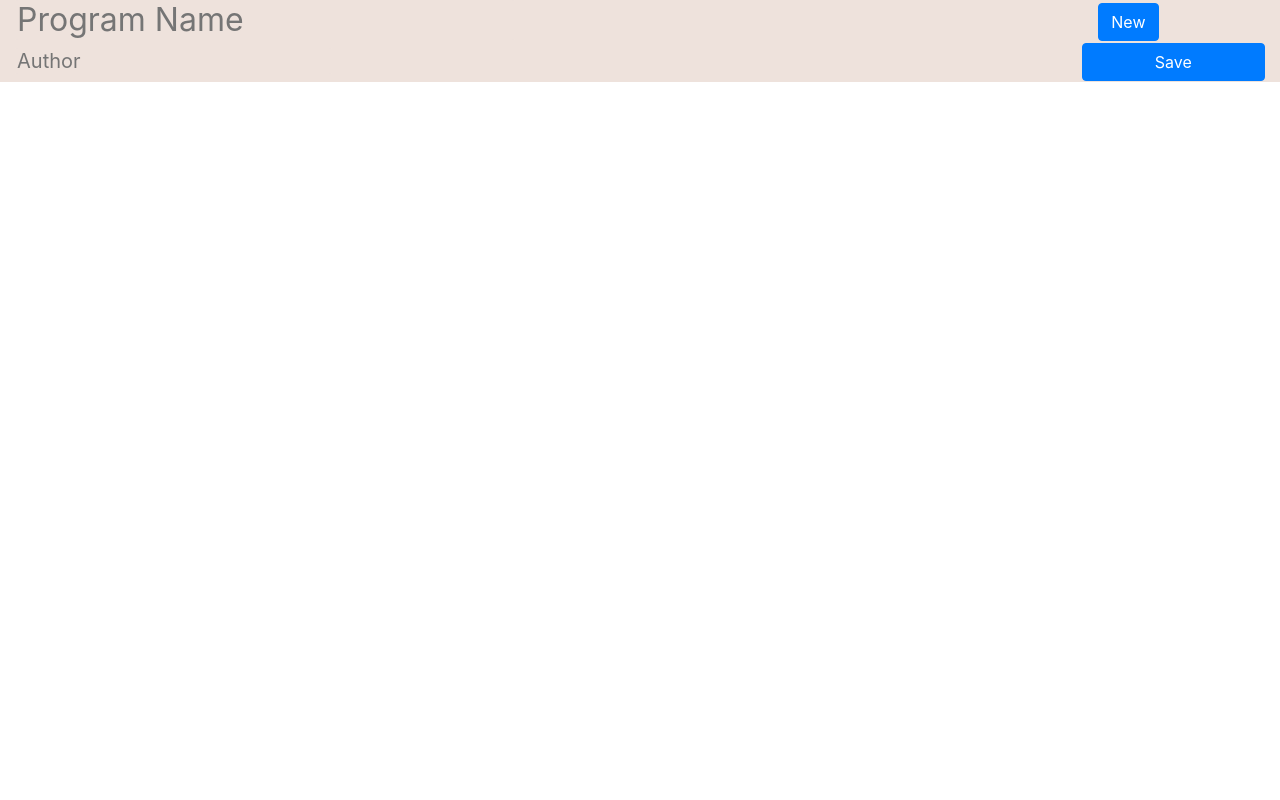
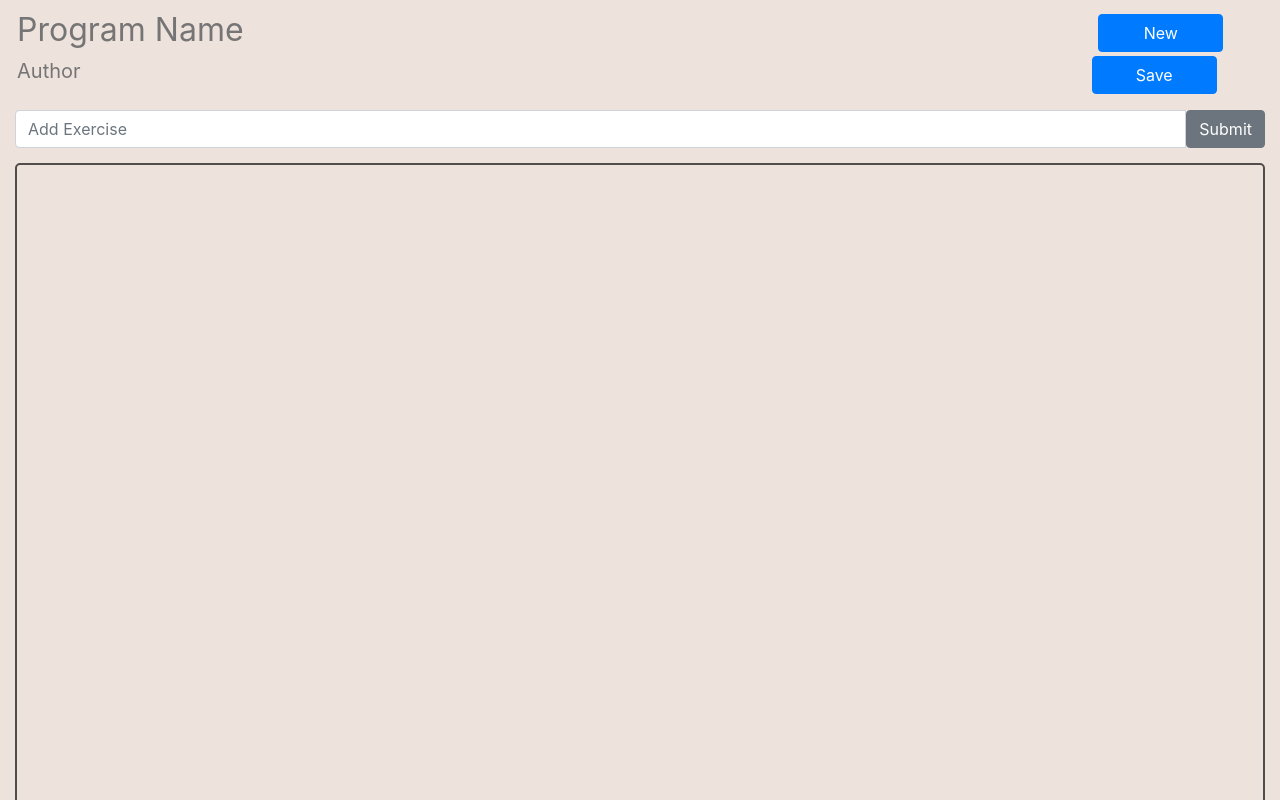
Before and after one commit to aa-rikimaru/workout-buddy-1.01, a React (Create React App) app: page / in a window 1280 px wide. Shown: the top 800 px of the page. Built offline with nearby package versions, Linux system fonts and the light colour scheme.

Commit message:
Can somehwat add exercise

```diff
--- a/src/containers/ProgramWorkspace/ProgramWorkspace.jsx
+++ b/src/containers/ProgramWorkspace/ProgramWorkspace.jsx
@@ -3,6 +3,7 @@ import PropTypes from 'prop-types';
 import { connect } from 'react-redux';
 
 import ProgramFormModal from '../Modals/ProgramFormModal.jsx';
+import SchemaWorkspace from './SchemaWorkspace.jsx';
 
 import './css/ProgramWorkspace.css';
 
@@ -11,11 +12,15 @@ class ProgramWorkspace extends Component {
     super(props);
 
     this.state = {
-      program: props.program
+      exerciseName: '',
+      program: props.program,
+      schema: props.schema
     };
 
     this.handleProgramNameInput = this.handleProgramNameInput.bind(this);
     this.handleProgramAuthorInput = this.handleProgramAuthorInput.bind(this);
+    this.handleExerciseNameChange = this.handleExerciseNameChange.bind(this);
+    this.handleNewExercise = this.handleNewExercise.bind(this);
     this.handleNewProgram = this.handleNewProgram.bind(this);
   }
 
@@ -35,24 +40,56 @@ class ProgramWorkspace extends Component {
     this.setState({ program: newProgram});
   }
 
+  handleExerciseNameChange(e) {
+    this.setState({ exerciseName: e.target.value });
+  }
+
+  handleNewExercise(e) {
+    e.preventDefault();
+    let newExercise = {
+      name: this.state.exerciseName
+    }
+    this.setState({
+      schema: [newExercise, ...this.state.schema],
+      exerciseName: ''
+    });
+  }
+
   render() {
-    let { name, author } = this.state.program;
-    console.log('Name: ', name, 'Author: ', author);
+    let { program, schema } = this.state;
 
-    return (<div className="row">
+    return (
+      <div className="row">
         <div className="col-10">
-        <h2><input onChange={this.handleProgramNameInput} value={name}
+          <h2><input onChange={this.handleProgramNameInput} value={program.name}
             className="program-mod-input" placeholder="Program Name" type="text"/></h2>
-        <h5><input onChange={this.handleProgramAuthorInput} value={author}
+          <h5><input onChange={this.handleProgramAuthorInput} value={program.author}
             className="program-mod-input" placeholder="Author" type="text"/></h5>
         </div>
         <div className="col-2">
           <div id="program-button-group" className="list-group">
             <ProgramFormModal modalButtonLabel="New" submitHandler={this.handleNewProgram} />
-          <button className="btn btn-primary">Save</button>
+            <div><button className="btn btn-primary">Save</button></div>
           </div>
         </div>
-    </div>)
+        <div className="col-12">
+          <form id="exercise-form" onSubmit={this.handleNewExercise} className="input-group">
+            <input
+              placeholder="Add Exercise"
+              className="form-control"
+              value={this.state.exerciseName}
+              onChange={this.handleExerciseNameChange}
+            />
+            <span className="input-group-btn">
+              <button type="submit" className="btn btn-secondary">Submit</button>
+            </span>
+          </form>
+        </div>
+        <div className="col-12">
+          <SchemaWorkspace schema={schema} />
+        </div>
+      </div>
+    )
   }
 }
 
@@ -65,8 +102,9 @@ ProgramWorkspace.defaultProps = {
     name: '',
     author: '',
     level: 'Beginner',
-    description: ''
-  }
+    description: '',
+  },
+  schema: []
 }
 
 function mapStateToProps(state) {
--- /dev/null
+++ b/src/containers/ProgramWorkspace/SchemaWorkspace.jsx
@@ -0,0 +1,19 @@
+import React, { Component } from 'react';
+
+class SchemaWorkspace extends Component {
+  renderSchema(exercise) {
+    return (
+      <p key={exercise.name} >{exercise.name}</p>
+    )
+  }
+
+  render() {
+    return (
+      <div id="schema-workspace">
+        {this.props.schema.map(this.renderSchema)}
+      </div>
+    )
+  }
+}
+
+export default SchemaWorkspace;
--- a/src/containers/ProgramWorkspace/css/ProgramWorkspace.css
+++ b/src/containers/ProgramWorkspace/css/ProgramWorkspace.css
@@ -1,3 +1,26 @@
 .program-mod-input:focus {
 	border-bottom: 1.5px solid var(--red-font-color);
 }
+
+#program-button-group button {
+	width: 125px;
+	margin: 1px auto;
+}
+
+#program-button-group {
+	padding: 0 10px;
+}
+
+#schema-workspace {
+	width: 100%;
+  height: 800px;
+	margin-top: 15px;
+  color: var(--red-font-color);
+  padding: 5x;
+  border-radius: 5px;
+  border: 2px solid rgba(15, 15, 15, 0.7);
+}
+
+#exercise-form {
+	margin-top: 15px;
+}
--- a/src/index.css
+++ b/src/index.css
@@ -1,10 +1,13 @@
-body {
-  font-family: sans-serif;
+:root {
   --primary-light-bg: #EEE2DC;
   --red-font-color: #AC3B61;
   --blue-font-color: #123C69;
   --secondary-light-bg: #EDC8B7;
   --gray-color: #BAB2B5;
+}
+
+body {
+  font-family: sans-serif;
 }
 
 input {
@@ -15,6 +18,7 @@ input {
 }
 
 .app {
-  height: 100%;
   background-color: var(--primary-light-bg);
+  padding-top: 10px;
+  padding-bottom: 10px;
 }
```
Lines whose indentation alone changed are shown as unchanged.
